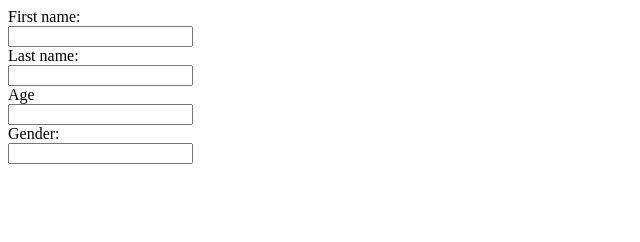
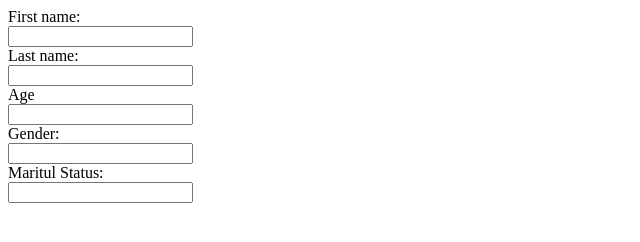
Before and after one commit to Br-Jr/Web-app-S3-Test, a plain HTML site: page index.html in a window 1280 px wide. Shown: the whole page, without its empty margins (0-640 px from the left). Drawn offline with Linux system fonts and the light colour scheme.

```diff
--- a/index.html
+++ b/index.html
@@ -9,6 +9,8 @@
     <input type="text" id="age" name="Age"><br>
     <label for="gender">Gender:</label><br>
     <input type="text" id="gender" name="gender"><br>
+    <label for="Maritul_Status">Maritul Status:</label><br>
+    <input type="text" id="aritul_Status" name="aritul_Status"><br>
 </form>
 
 
```
Also changed, not shown: 1 other file.
